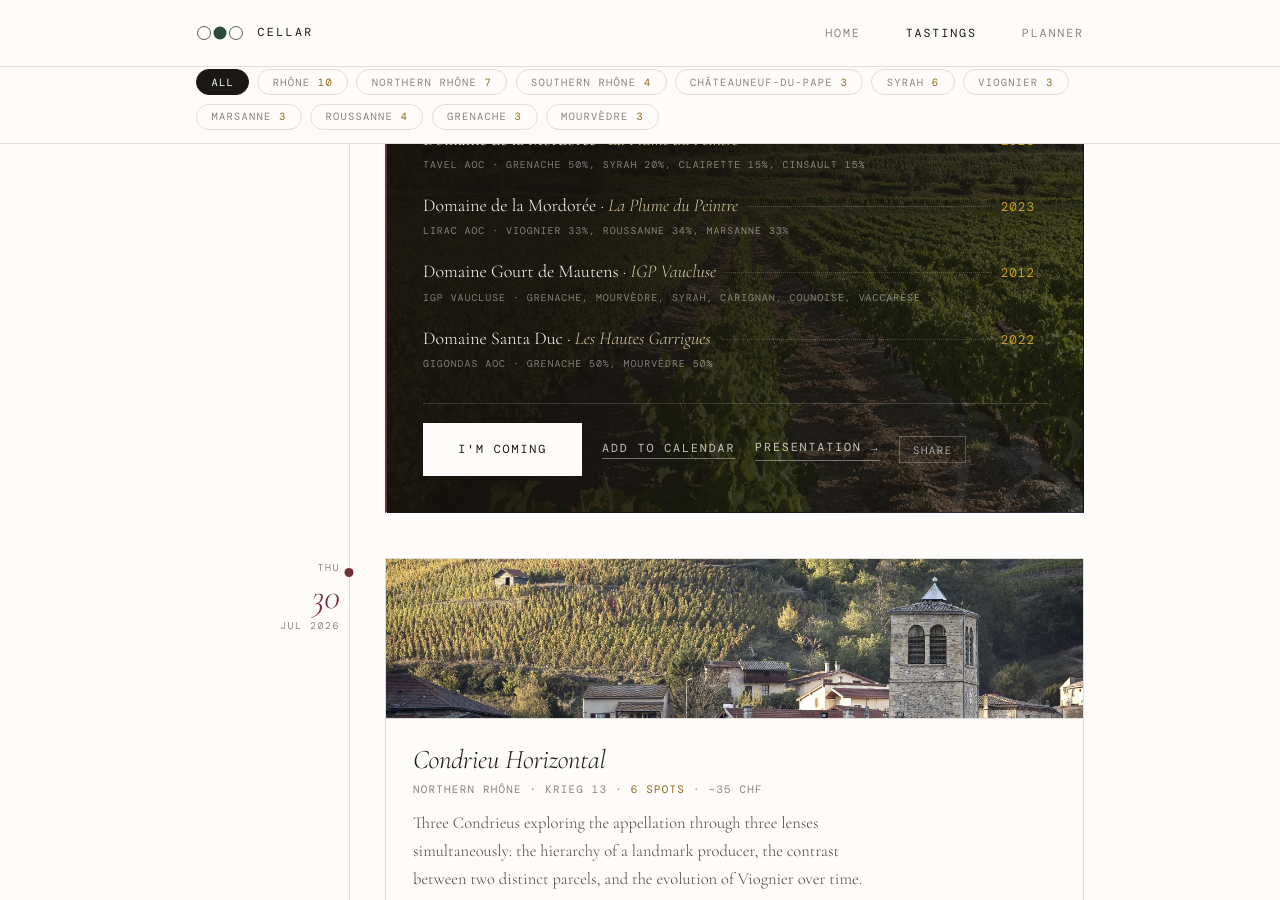
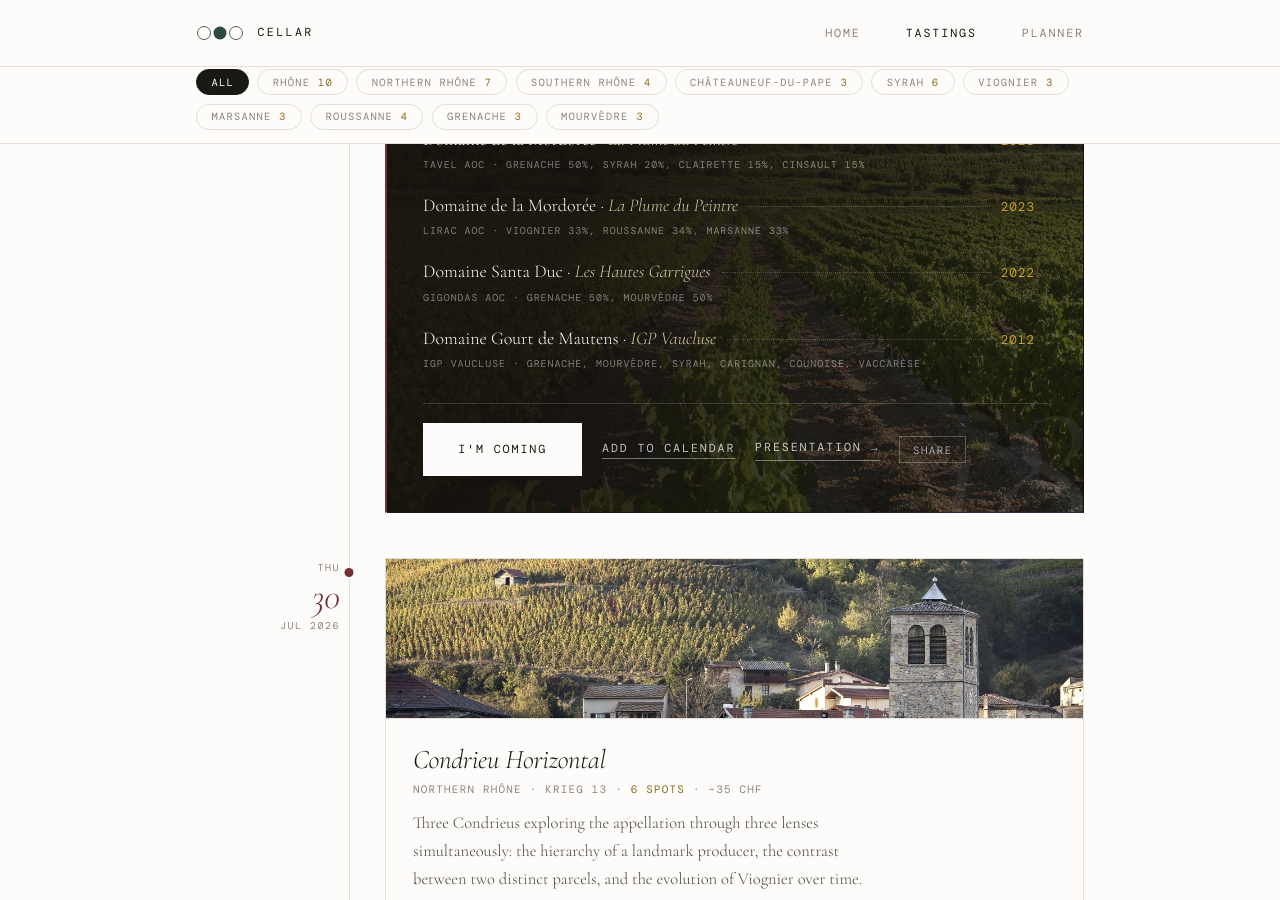
Before and after one commit to silviodirubbo/cellar, a Jekyll site: the page built from tastings/index.html, in a window 1280 px wide and 900 px high, scrolled down 1067 px. Built offline with Jekyll 4.4.1, drawn with Linux system fonts in a browser that asks for light colours; some web fonts are replaced; part of the change alters nothing that is shown.

```diff
--- a/_data/tastings.yml
+++ b/_data/tastings.yml
@@ -59,16 +59,16 @@
       vintage: 2023
       appellation: "Lirac AOC"
       blend: "Viognier 33%, Roussanne 34%, Marsanne 33%"
+    - name: "Les Hautes Garrigues"
+      producer: "Domaine Santa Duc"
+      vintage: 2022
+      appellation: "Gigondas AOC"
+      blend: "Grenache 50%, Mourvèdre 50%"
     - name: "IGP Vaucluse"
       producer: "Domaine Gourt de Mautens"
       vintage: 2012
       appellation: "IGP Vaucluse"
       blend: "Grenache, Mourvèdre, Syrah, Carignan, Counoise, Vaccarèse"
-    - name: "Les Hautes Garrigues"
-      producer: "Domaine Santa Duc"
-      vintage: 2022
-      appellation: "Gigondas AOC"
-      blend: "Grenache 50%, Mourvèdre 50%"
 
 - slug: condrieu-horizontal
   title: "Condrieu Horizontal"
```
